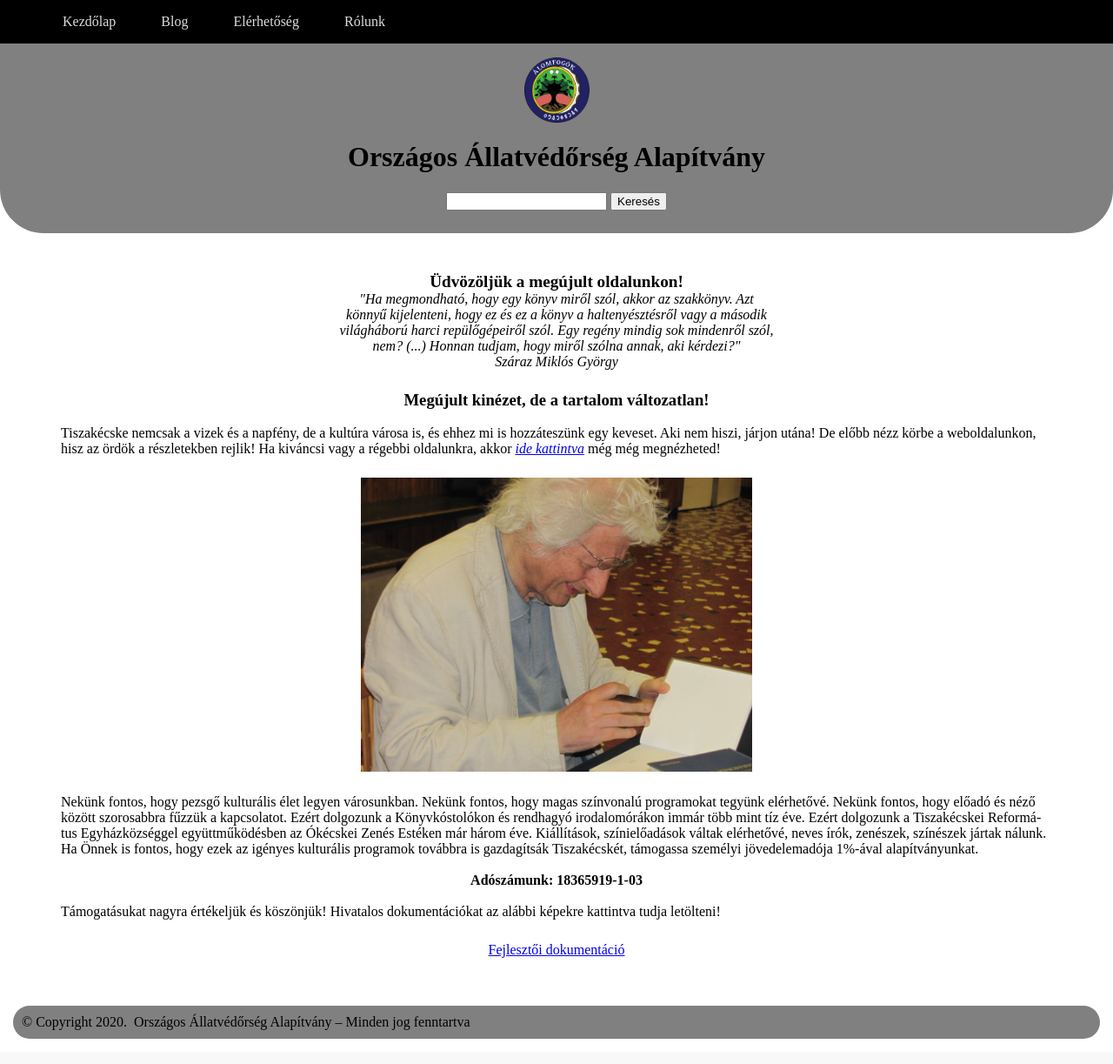
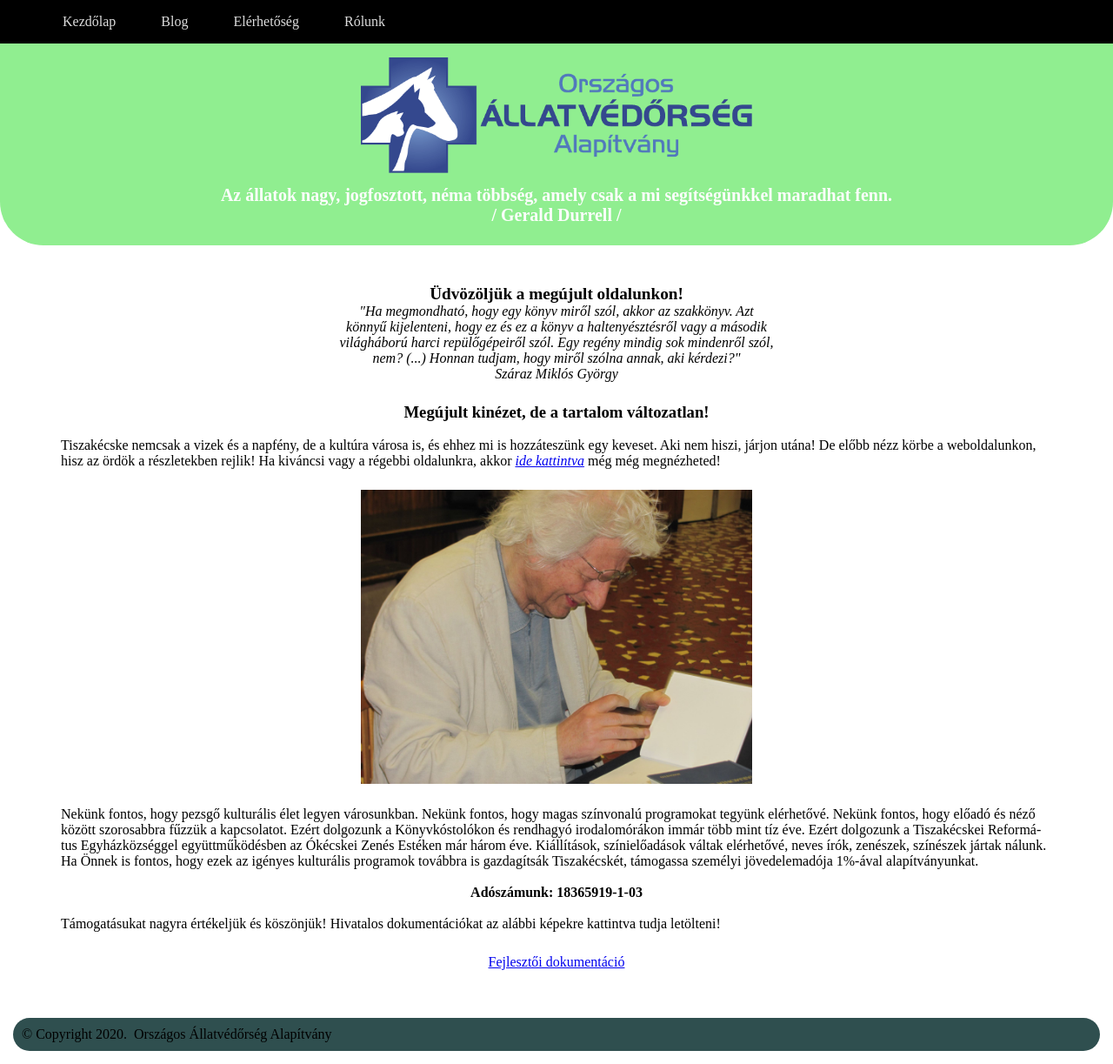
Before and after one commit to NagypalMarton/Webprog_beadando2020, a PHP site: page / in a window 1280 px wide. Shown: the whole page at 87% size. Before the commit the page ends 1194 px from the top, so only its background shows below. Run offline with PHP 8.4, Linux system fonts and the light colour scheme.

Commit message:
0501 - 2
s

```diff
--- a/include/config.inc.php
+++ b/include/config.inc.php
@@ -6,12 +6,12 @@ $ablakcim = array(
 $fejlec = array(
     'kepforras' => 'logo.png',
     'kepalt' => 'logo',
-	'cim' => 'Országos Állatvédőrség Alapítvány',
+	'cim' => 'Az állatok nagy, jogfosztott, néma többség, amely csak a mi segítségünkkel maradhat fenn.<br>/ Gerald Durrell /',
 );
 
 $lablec = array(
     'copyright' => 'Copyright '.date("Y").'.',
-    'ceg' => 'Országos Állatvédőrség Alapítvány – Minden jog fenntartva'
+    'ceg' => 'Országos Állatvédőrség Alapítvány'
 );
 
 $oldalak = array(
--- a/styles/index.css
+++ b/styles/index.css
@@ -21,11 +21,6 @@ img{
 	text-align:center;
 	margin: 0.50em 1em 0.50em 1em;
 	padding: 0;
-}
-
-#googlekereso{
-	width: 250px;
-	height:10px;
 }
 
 #contact1{
@@ -60,7 +55,10 @@ margin: 0.25em 0 0.25em 1em;
 color: #DDD;
 text-decoration: none;
 }
-#felsomenu a:hover { background-color:#333}
+#felsomenu a:hover
+    {
+        background-color:whitesmoke;
+    }
 p#bekezdes1 {
 clear:left;
 }
@@ -69,17 +67,16 @@ clear:left;
 
 header {
 border-radius: 0px 0px 50px 50px; /* lekerekített sarkok*/
-background-color: gray;
+background-color: lightgreen;
+color: rgb(253, 253, 253);
 padding: 10px;
-/*margin: 10px;*/
 text-align: center;
+font-size:x-small;
 }
 header img {
 display: block;
 margin-left: auto;
 margin-right: auto;
-width:75px;
-height:75px;
 }
 /* Oldal- és nagydoboz stilus beállítása */
 
@@ -170,5 +167,5 @@ h2 {
 border-radius: 50px;
 margin: 15px;
 padding: 10px;
-background-color: gray;
+background-color:darkslategray;
 }
--- a/temp/index.tpl.php
+++ b/temp/index.tpl.php
@@ -22,18 +22,6 @@ if($oldal['menu']) { ?>
 <header>
 <img src="./imagines/<?=$fejlec['kepforras']?>" alt="<?=$fejlec['kepalt']?>">
 <h1><?= $fejlec['cim'] ?></h1>
-
-  <div id="searchbox">
-   <form method="get" action="http://www.google.hu/search"><div class="clear-block">
-    <input type="hidden" name="ie" value="UTF-8" />
-    <input type="hidden" name="oe" value="UTF-8" />
-    <input type="hidden" name="domains" value="nagypalmarton.nhely.hu/" />
-    <input type="hidden" name="sitesearch" value="nagypalmarton.nhely.hu/" />
-    <input type="text" class="form-text" name="q" size="20" maxlength="255" value="" />
-    <input type="submit" class="form-submit" name="btnG" value="Keresés" /></div>
-   </form>
-  </div>
-
 </header>
 <div id="wrapper">
             <?php include("./temp/pages/{$keres['fajl']}.tpl.php"); ?>
```
Also changed, not shown: imagines/favicon.ico, imagines/logo.png, 3 other files.
